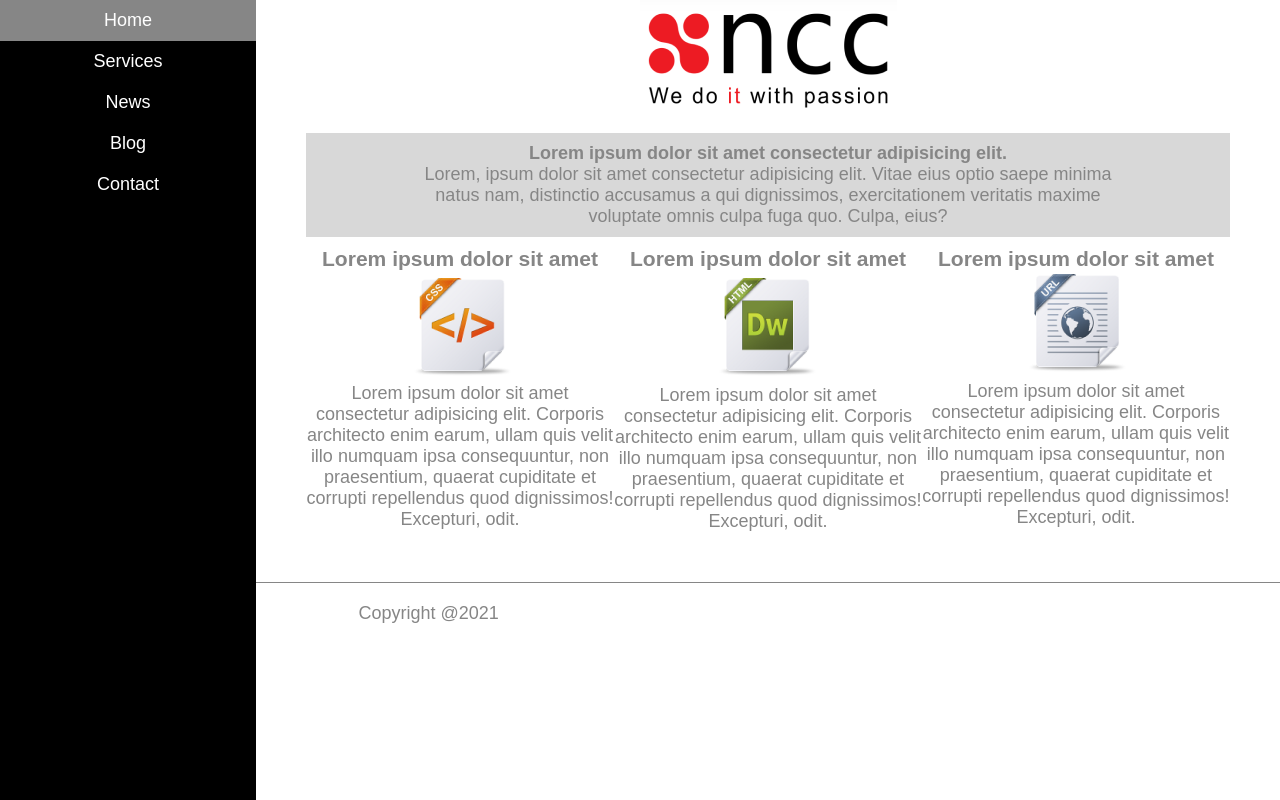
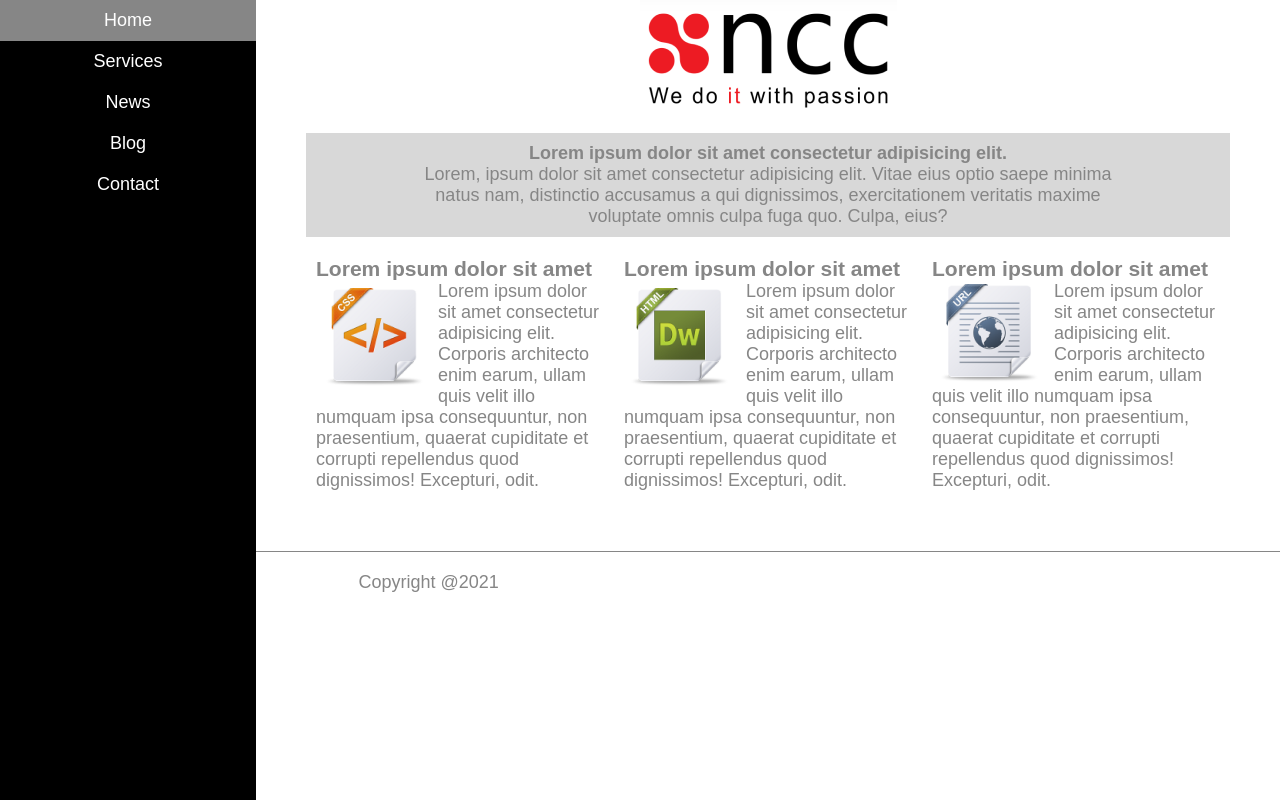
Before and after one commit to DangDat97/Test, a plain HTML site: page index.html in a window 1280 px wide. Shown: the top 800 px of the page. Drawn offline with Linux system fonts and the light colour scheme.

Commit message:
first commit

```diff
--- a/index.html
+++ b/index.html
@@ -58,6 +58,10 @@ body{
     padding-top: 2%;
     text-align: left;
 }
+.main .row .col-3{
+    text-align: left;
+    padding: 10px;
+}
 
 
 @media only screen and (min-width: 750px) and (max-width: 1280px) {
@@ -80,6 +84,7 @@ body{
 .main > div:first-child{
     padding: 0px 50px 50px 50px;
 }
+
 
 }
 
@@ -127,6 +132,13 @@ body{
 .main > div{
     padding: 10px ;
 }
+.main .row .col-3 img{
+    float: left;
+    margin-right: 10px;
+}
+.main .row .col-3 p{
+    text-align: left;
+}
 }
 </style>
 </head>
@@ -153,6 +165,7 @@ body{
                         <h3><strong>Lorem ipsum dolor sit amet</strong></h3>
                         <img src="Screenshot_36.png" alt="">
                         <p>
+
                             Lorem ipsum dolor sit amet consectetur adipisicing elit. Corporis architecto enim earum, ullam quis velit illo numquam ipsa consequuntur, non praesentium, quaerat cupiditate et corrupti repellendus quod dignissimos! Excepturi, odit.
 
                         </p>
```
